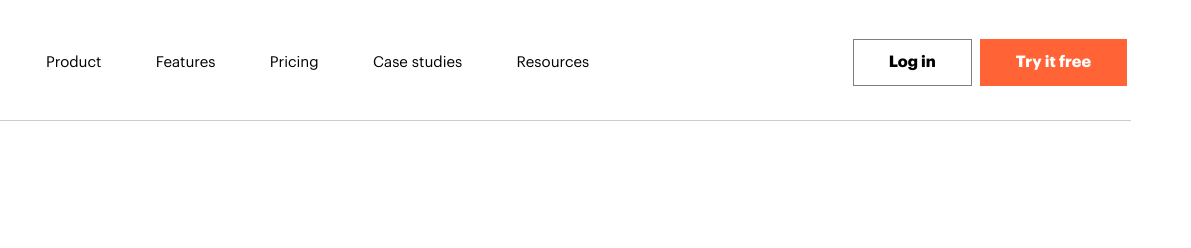
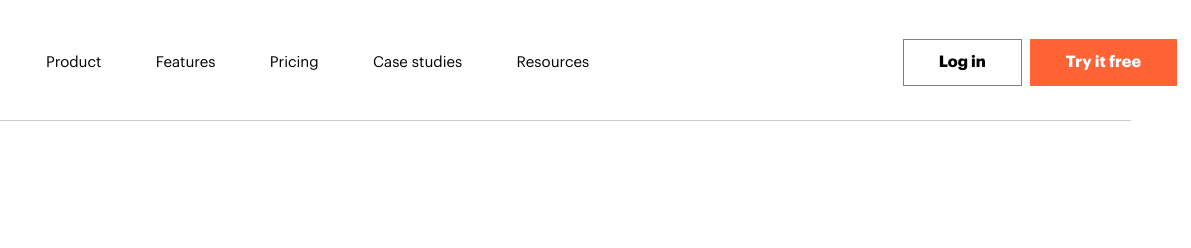
Before and after one commit to OleksiiBarash/home-work-12, a plain HTML site: page index.html in a window 1280 px wide. Shown: the top 248 px of the page, 149-1340 px from the left, 1191 px wide, since content can reach past the window. Drawn offline with Linux system fonts and the light colour scheme.

Commit message:
fix container

```diff
--- a/index.html
+++ b/index.html
@@ -10,7 +10,7 @@
 </head>
 <body>
     <header class="header">
-        <div class="container">
+        <div class="header-contaier">
             <div class="row">
                 <div class="row__box">
                     <nav class="navigator">
--- a/style.css
+++ b/style.css
@@ -28,6 +28,12 @@ body {
     font-family: 'Graphik', sans-serif;
     font-weight: 400;
     font-style: normal;
+}
+
+.header-contaier {
+    width: 1340px;
+    margin: 0 auto;
+    padding: 0 15px;
 }
 
 .container {
@@ -100,6 +106,7 @@ body {
     font-size: 65px;
     line-height: 70px;
     margin-bottom: 50px;
+    width: 550px;
 }
 
 .text-title {
```
